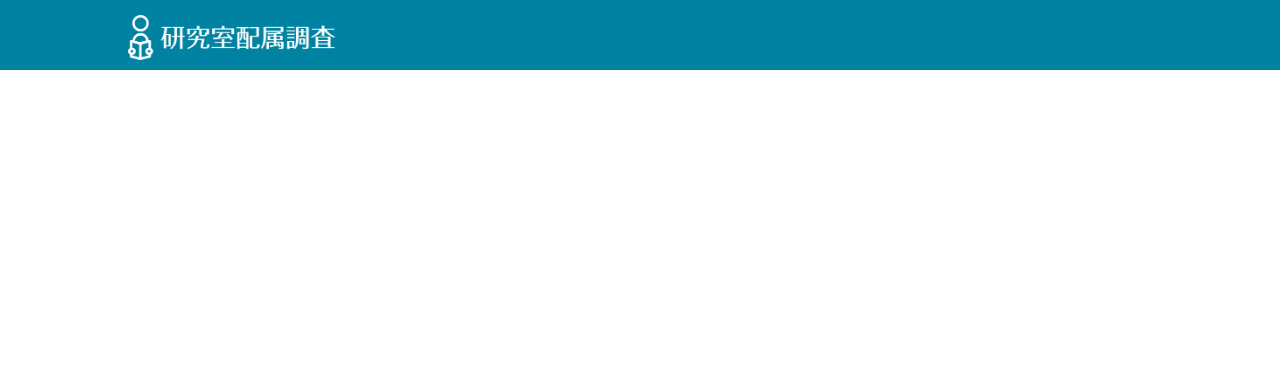
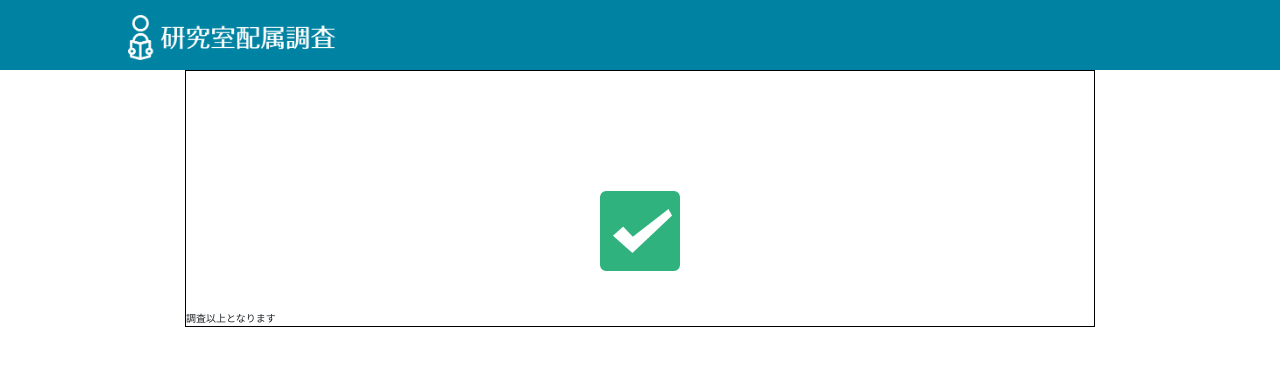
Before and after one commit to shinnosuke-K/lab-assignment-front, a Nuxt app: page /save in a window 1280 px wide. Before the commit this address had no page. Shown: the top 366 px of the page. Built offline with nearby package versions, Linux system fonts and the light colour scheme.

Commit message:
最後の画面の雛形の用意

```diff
--- /dev/null
+++ b/components/LastMessage.vue
@@ -0,0 +1,13 @@
+<template>
+    <div>調査以上となります</div>
+</template>
+
+<script>
+export default {
+    name: 'LastMessage'
+}
+</script>
+
+<style>
+
+</style>
--- /dev/null
+++ b/pages/save.vue
@@ -0,0 +1,42 @@
+<template>
+    <b-container>
+        <div class="section">
+            <div class="success-mark">
+                <img src="@/static/img/green-check-mark.png" alt="">
+            </div>
+            <LastMessage />
+        </div>
+    </b-container>
+</template>
+
+<script>
+import LastMessage from '@/components/LastMessage'
+
+export default {
+    componments: {
+        LastMessage
+    }
+}
+</script>
+
+<style scoped>
+
+
+
+.section {
+    border: solid 1px black;
+    margin: 0% 100px;
+}
+
+.success-mark {
+    display: flex; /* 要素をFlexコンテナとして定義する */
+    justify-content: center;/* flexアイテムの上下中央を指定する */
+    align-items: center; /* flexアイxテムの左右中央を指定する */
+    margin-top: 120px;
+    margin-bottom: 40px;
+}
+
+img {
+    width: 80px;
+}
+</style>
```
